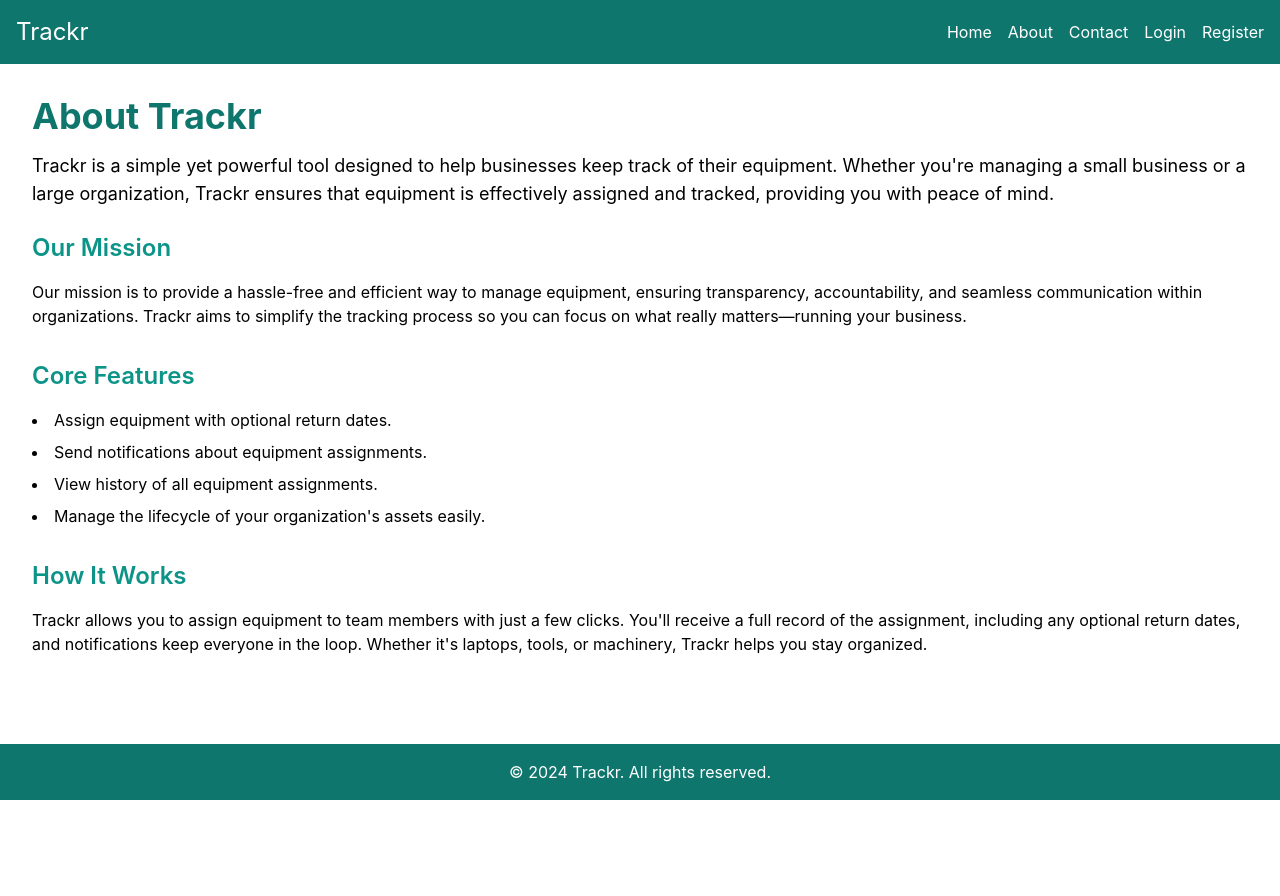
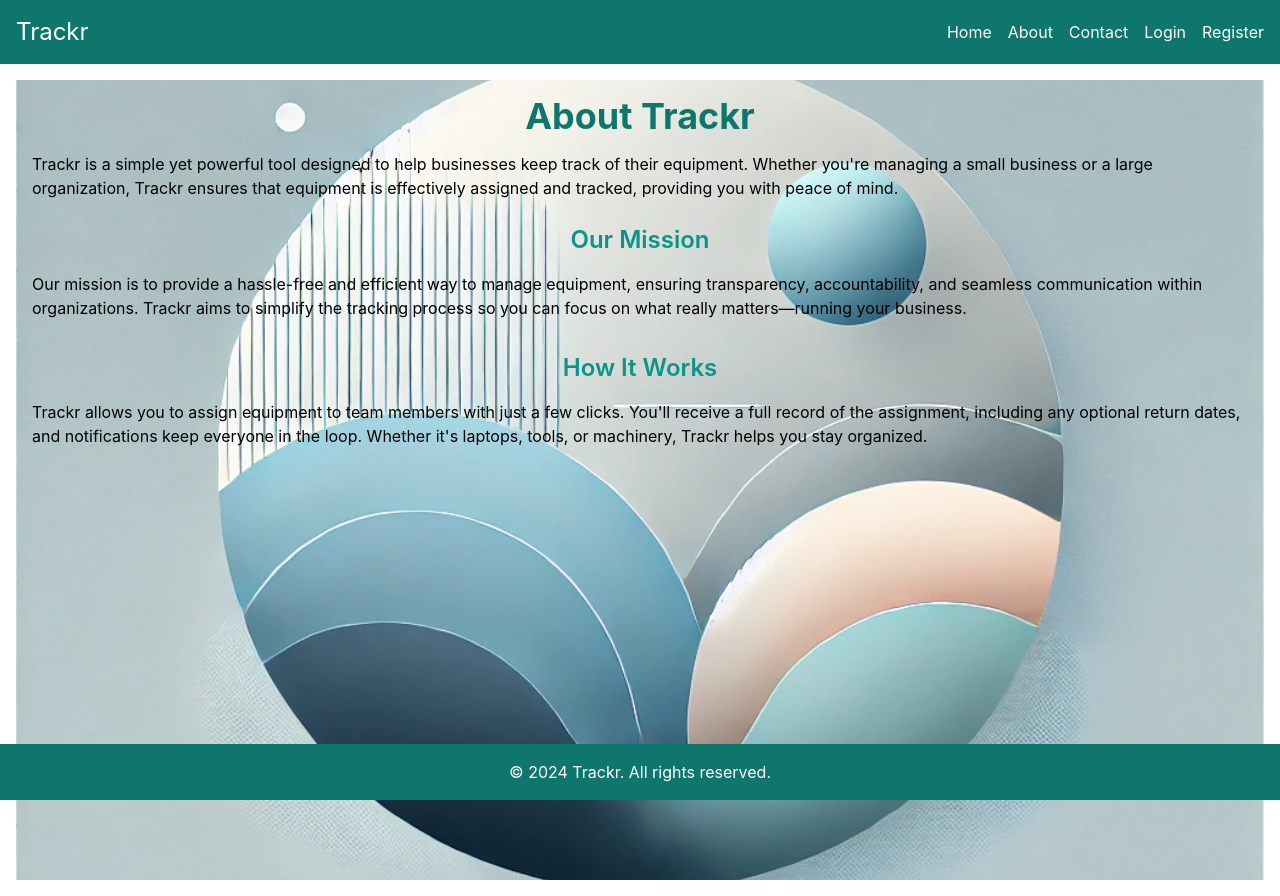
Before and after one commit to millyanne93/Trackr, a React (Create React App) app in the folder frontend/: page /about in a window 1280 px wide. Before the commit the page ends 864 px from the top, so only its background shows below. Built offline with nearby package versions, Linux system fonts and the light colour scheme.

Commit message:
Add background image.

```diff
--- a/frontend/src/components/Login.js
+++ b/frontend/src/components/Login.js
@@ -30,7 +30,6 @@ const Login = () => {
       const { token, user } = response.data;
       const { role, username } = user;
 
-
       if (response.status === 200) {
         setSuccess('Login successful!');
         Cookies.set('token', token, { expires: 1 }); // Store token in cookies
@@ -50,6 +49,7 @@ const Login = () => {
   };
 
   return (
+    <div className="min-h-screen bg-custom-background bg-cover bg-center p-4"> {/* Apply your custom background class here */}
       <div className="max-w-md mx-auto mt-16 p-8 bg-white rounded shadow">
         <h2 className="text-2xl text-teal-700 mb-4">Login</h2>
         {error && <p className="text-red-500 mb-4">{error}</p>}
@@ -82,6 +82,7 @@ const Login = () => {
           </button>
         </form>
       </div>
+    </div>
   );
 };
 
--- a/frontend/src/components/Register.js
+++ b/frontend/src/components/Register.js
@@ -52,6 +52,7 @@ const Register = () => {
   };
 
   return (
+    <div className="min-h-screen bg-custom-background bg-cover bg-center p-4"> {/* Apply your custom background class here */}
       <div className="max-w-md mx-auto mt-16 p-8 bg-white rounded shadow">
         <h2 className="text-2xl text-teal-700 mb-4">Register</h2>
         {error && <p className="text-red-500 mb-4">{error}</p>}
@@ -96,6 +97,7 @@ const Register = () => {
           </button>
         </form>
       </div>
+    </div>
   );
 };
 
--- a/frontend/src/pages/AboutPage.js
+++ b/frontend/src/pages/AboutPage.js
@@ -1,36 +1,25 @@
 import React from 'react';
 
 const AboutPage = () => (
-  <div className="p-4 bg-gray-100">
-    <h2 className="text-4xl font-bold text-teal-700 mb-4">About Trackr</h2>
+  <div className="min-h-screen bg-custom-background bg-cover bg-center p-4">
+    <h2 className="text-4xl font-bold text-teal-700 mb-4 text-center">About Trackr</h2>
 
     {/* Introduction */}
-    <p className="text-lg text-gray-700 mb-6">
+    <p className="text-gray-700 mb-6">
       Trackr is a simple yet powerful tool designed to help businesses keep track of their equipment. Whether you're managing a small business or a large organization, Trackr ensures that equipment is effectively assigned and tracked, providing you with peace of mind.
     </p>
 
     {/* Mission Section */}
     <section className="mb-8">
-      <h3 className="text-2xl font-semibold text-teal-600 mb-4">Our Mission</h3>
+      <h3 className="text-2xl font-semibold text-teal-600 mb-4 text-center">Our Mission</h3>
       <p className="text-gray-700">
         Our mission is to provide a hassle-free and efficient way to manage equipment, ensuring transparency, accountability, and seamless communication within organizations. Trackr aims to simplify the tracking process so you can focus on what really matters—running your business.
       </p>
     </section>
 
-    {/* Core Features Section */}
-    <section className="mb-8">
-      <h3 className="text-2xl font-semibold text-teal-600 mb-4">Core Features</h3>
-      <ul className="list-disc list-inside text-gray-700">
-        <li className="mb-2">Assign equipment with optional return dates.</li>
-        <li className="mb-2">Send notifications about equipment assignments.</li>
-        <li className="mb-2">View history of all equipment assignments.</li>
-        <li className="mb-2">Manage the lifecycle of your organization's assets easily.</li>
-      </ul>
-    </section>
-
     {/* How It Works Section */}
     <section>
-      <h3 className="text-2xl font-semibold text-teal-600 mb-4">How It Works</h3>
+      <h3 className="text-2xl font-semibold text-teal-600 mb-4 text-center">How It Works</h3>
       <p className="text-gray-700 mb-6">
         Trackr allows you to assign equipment to team members with just a few clicks. You'll receive a full record of the assignment, including any optional return dates, and notifications keep everyone in the loop. Whether it's laptops, tools, or machinery, Trackr helps you stay organized.
       </p>
--- a/frontend/src/pages/AdminHomePage.js
+++ b/frontend/src/pages/AdminHomePage.js
@@ -199,7 +199,7 @@ const AdminHomePage = () => {
   }
 
   return (
-    <div className="p-6">
+    <div className="min-h-screen bg-custom-background bg-cover bg-center p-6">
       <LogoutButton />
       <h2 className="text-3xl font-bold text-teal-700 mb-6">
         Welcome, {username}!
--- a/frontend/src/pages/ContactPage.js
+++ b/frontend/src/pages/ContactPage.js
@@ -2,7 +2,7 @@ import React from 'react';
 import { FaEnvelope, FaPhone, FaMapMarkerAlt } from 'react-icons/fa';
 
 const ContactPage = () => (
-  <div className="p-4 bg-gray-100 text-center">
+  <div className="min-h-screen bg-custom-background bg-cover bg-center p-4">
     <h2 className="text-4xl font-bold text-teal-700 mb-6">Contact Us</h2>
     <p className="text-lg text-gray-700 mb-6">
       We're here to help! Feel free to reach out to us for any inquiries, support requests, or feedback. Our team is ready to assist you.
--- a/frontend/src/pages/HomePage.js
+++ b/frontend/src/pages/HomePage.js
@@ -2,7 +2,8 @@ import React from 'react';
 import { FaTools, FaBell, FaHistory, FaClipboardCheck, FaExchangeAlt, FaEnvelopeOpenText } from 'react-icons/fa';
 
 const HomePage = () => (
-  <div className="p-4 bg-gray-100">
+  <section className="min-h-screen bg-custom-background bg-cover bg-center">
+    <div className="p-4 bg-gray-100 bg-opacity-80">
       {/* Header Section */}
       <header className="text-center mb-8">
         <h1 className="text-4xl font-bold text-teal-700 mb-4">Trackr: Seamless Equipment Tracking for Your Business</h1>
@@ -17,21 +18,21 @@ const HomePage = () => (
           <div className="bg-white p-6 rounded shadow flex items-start">
             <FaTools className="text-teal-600 text-3xl mr-4" />
             <div>
-            <h3 className="text-xl font-semibold text-teal-600 mb-3">Effortless Equipment Assignment</h3>
+              <h3 className="text-xl font-bold text-teal-600 mb-3">Effortless Equipment Assignment</h3>
               <p className="text-gray-700">Easily assign equipment with the option to set return dates, making resource management smooth and straightforward.</p>
             </div>
           </div>
           <div className="bg-white p-6 rounded shadow flex items-start">
             <FaBell className="text-teal-600 text-3xl mr-4" />
             <div>
-            <h3 className="text-xl font-semibold text-teal-600 mb-3">Instant Notifications</h3>
+              <h3 className="text-xl font-bold text-teal-600 mb-3">Instant Notifications</h3>
               <p className="text-gray-700">Send notifications to keep your team informed about equipment assignments and return schedules.</p>
             </div>
           </div>
           <div className="bg-white p-6 rounded shadow flex items-start">
             <FaHistory className="text-teal-600 text-3xl mr-4" />
             <div>
-            <h3 className="text-xl font-semibold text-teal-600 mb-3">Assignment History</h3>
+              <h3 className="text-xl font-bold text-teal-600 mb-3">Assignment History</h3>
               <p className="text-gray-700">Track past assignments to maintain clear records of who has held which equipment and when.</p>
             </div>
           </div>
@@ -63,6 +64,7 @@ const HomePage = () => (
         <p>Trackr: A hassle-free way to manage equipment assignments and return schedules.</p>
       </footer>
     </div>
+  </section>
 );
 
 export default HomePage;
--- a/frontend/src/pages/RegularUserHomePage.js
+++ b/frontend/src/pages/RegularUserHomePage.js
@@ -162,7 +162,7 @@ const RegularUserHomePage = () => {
   }
 
   return (
-    <div className="p-6">
+    <div className="min-h-screen bg-custom-background bg-cover bg-center p-6">
       <LogoutButton />
       <h2 className="text-3xl font-bold text-teal-700 mb-6">Welcome, {username}!</h2>
 
--- a/frontend/tailwind.config.js
+++ b/frontend/tailwind.config.js
@@ -12,6 +12,9 @@ module.exports = {
         white: '#FFFFFF',
         gray: '#757575',
       },
+      backgroundImage: {
+        'custom-background': "url('./assets/images/background.webp')",
+      },
     },
   },
   plugins: [],
```
Also changed, not shown: frontend/src/assets/images/background.webp (added). Lines whose indentation alone changed are shown as unchanged.
